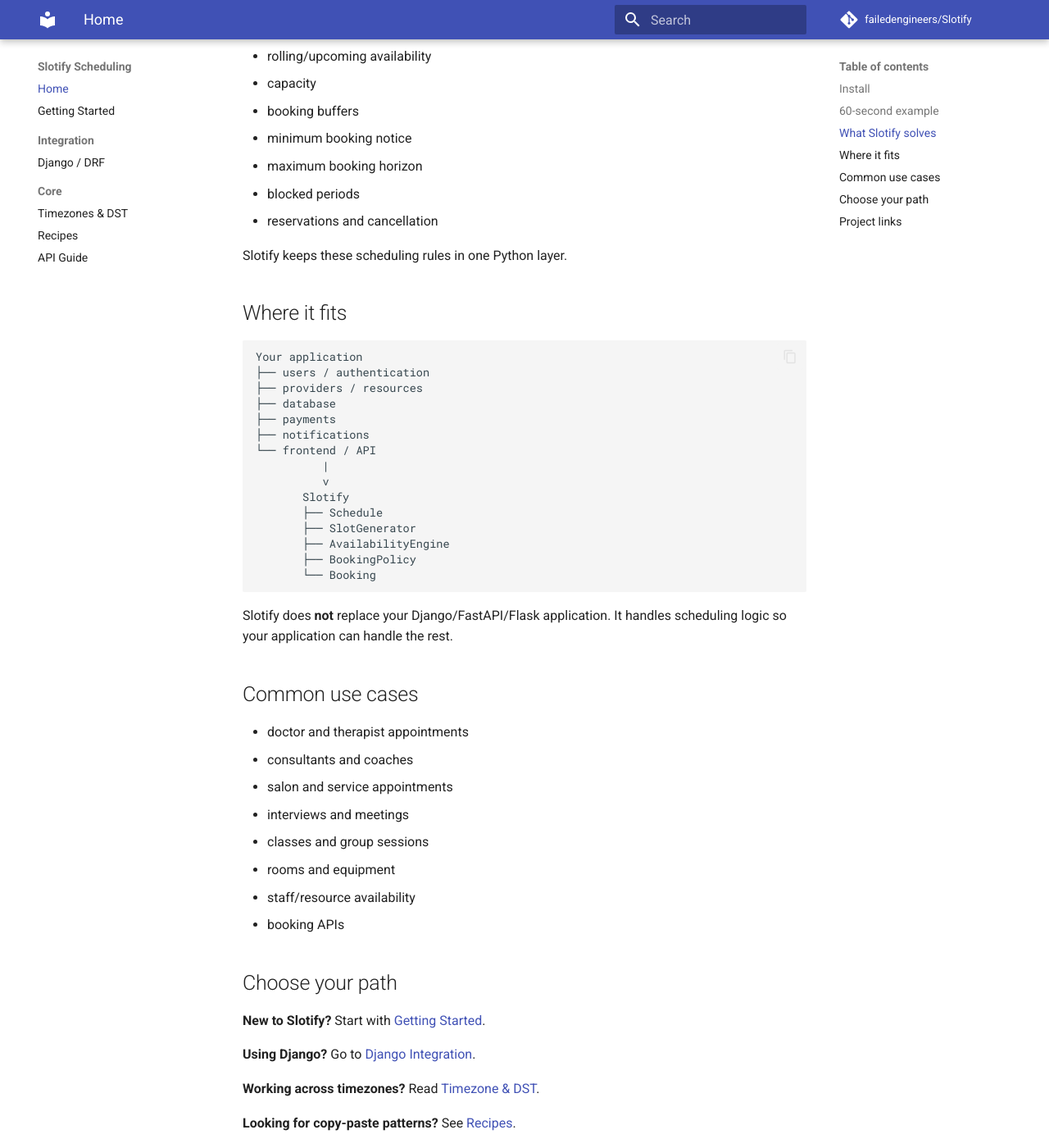
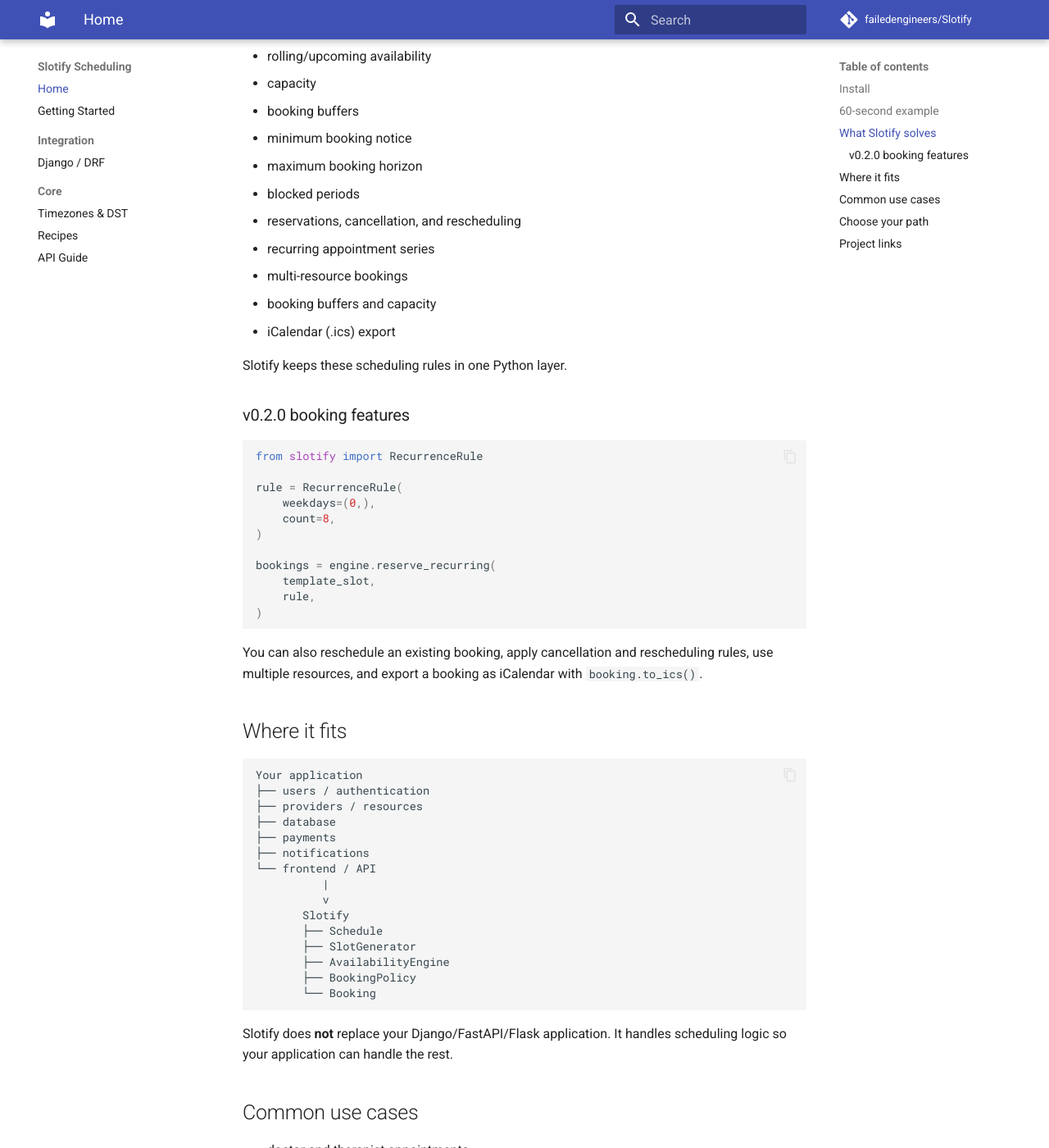
Before and after one commit to failedengineers/Slotify, an MkDocs documentation site: the page built from docs/index.md, in a window 1280 px wide and 1400 px high, scrolled down 1091 px. Shown: the whole window at 82% size. Built offline with MkDocs 1.6.1 and Material for MkDocs 9.7.7, drawn with Linux system fonts in a browser that asks for light colours; comment, search, counter and statistics services are not loaded.

Commit message:
Update documentation home for v0.2.0

```diff
--- a/docs/index.md
+++ b/docs/index.md
@@ -47,9 +47,32 @@
 - minimum booking notice
 - maximum booking horizon
 - blocked periods
-- reservations and cancellation
+- reservations, cancellation, and rescheduling
+- recurring appointment series
+- multi-resource bookings
+- booking buffers and capacity
+- iCalendar (.ics) export
 
 Slotify keeps these scheduling rules in one Python layer.
+
+### v0.2.0 booking features
+
+~~~python
+from slotify import RecurrenceRule
+
+rule = RecurrenceRule(
+    weekdays=(0,),
+    count=8,
+)
+
+bookings = engine.reserve_recurring(
+    template_slot,
+    rule,
+)
+~~~
+
+You can also reschedule an existing booking, apply cancellation and rescheduling rules, use multiple resources, and export a booking as iCalendar with `booking.to_ics()`.
+
 
 ## Where it fits
 
```
